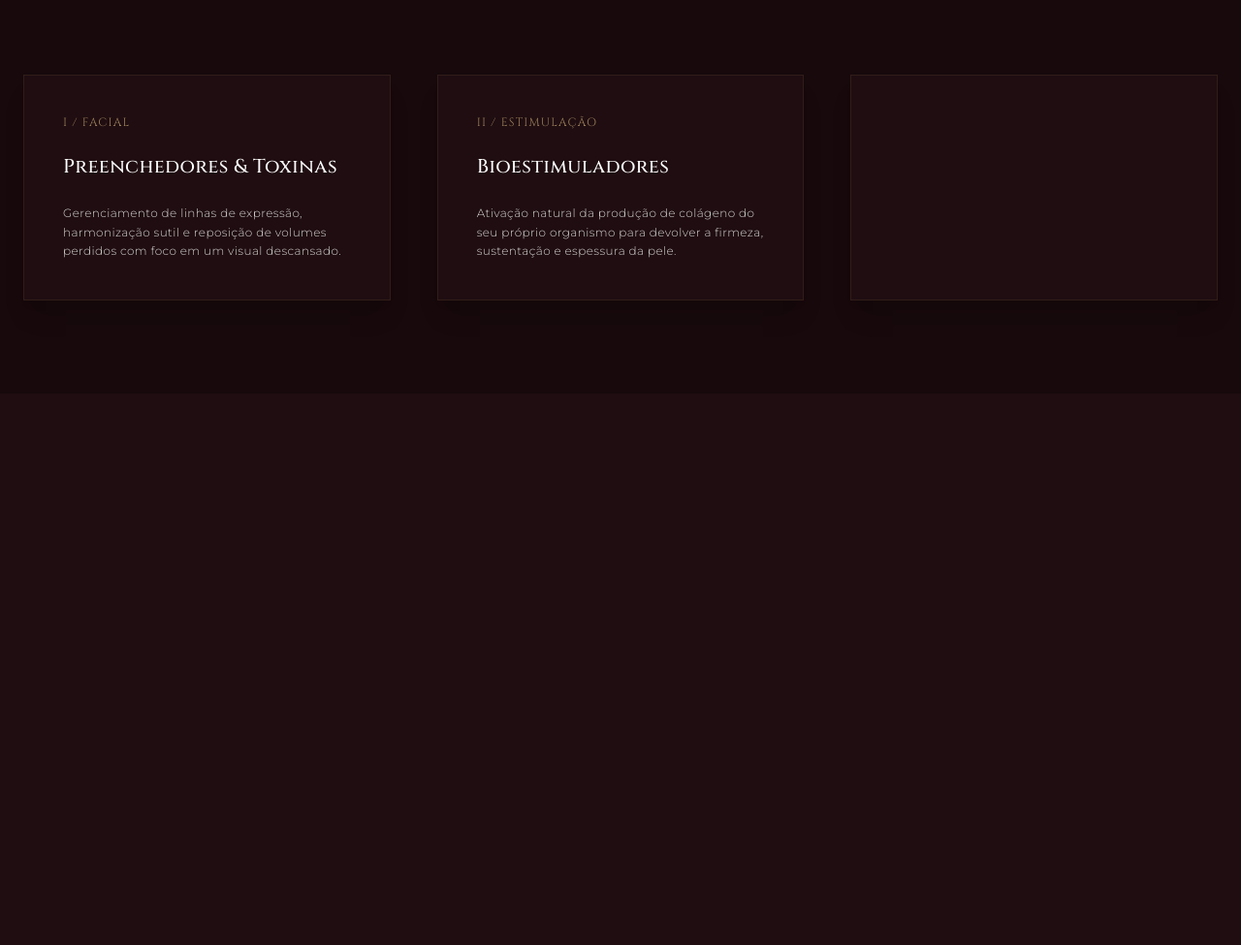
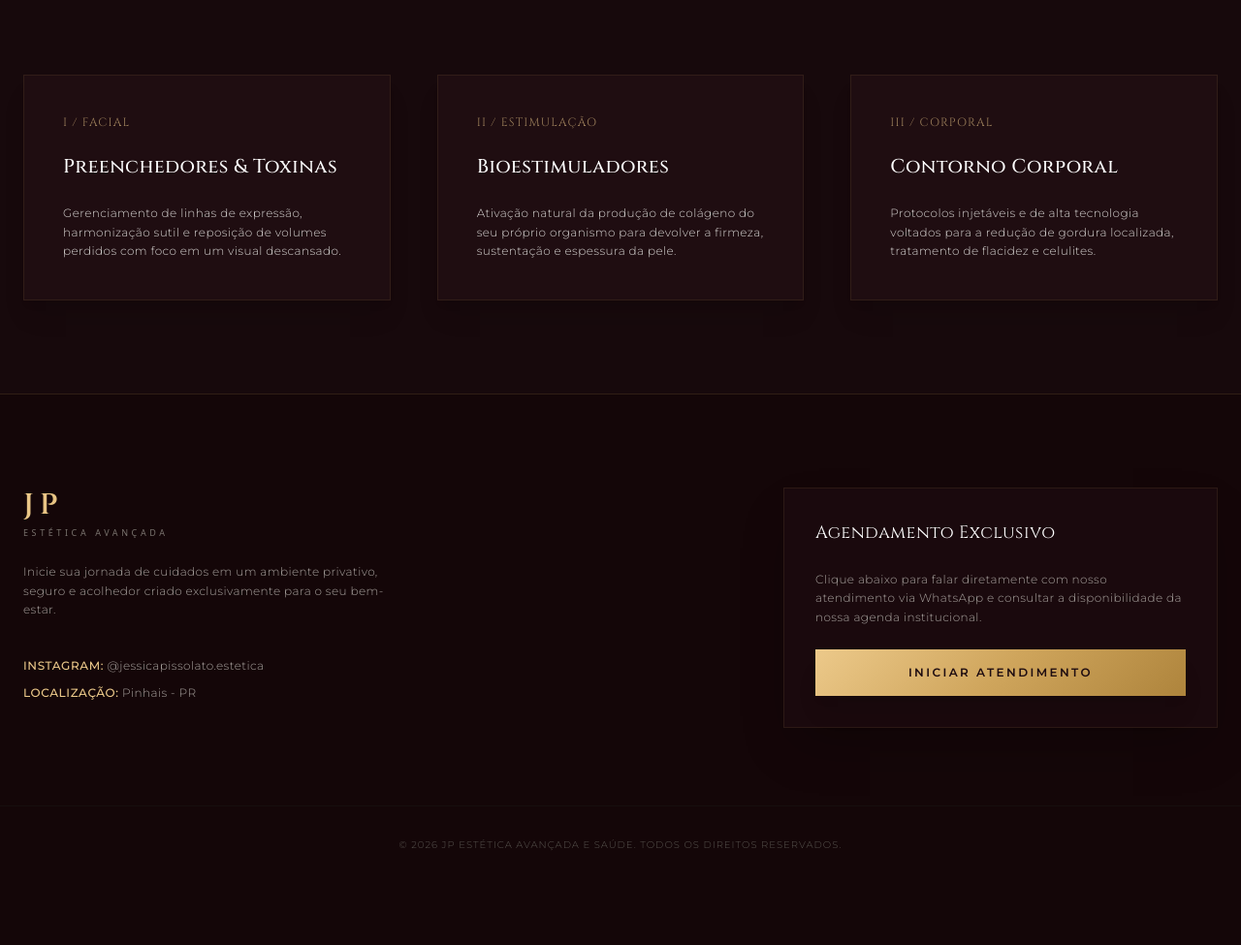
Before and after one commit to Tikajet/jp-estetica, a plain HTML site: page index.html in a window 1280 px wide. Shown: the part 1744-2719 px from the top of the page at 97% size. Before the commit the page ends 2150 px from the top, so only its background shows below. Drawn offline with nearby package versions, Linux system fonts and the light colour scheme.

Commit message:
fix: substitui imagem local por link online direto para corrigir o arco escuro

```diff
--- a/index.html
+++ b/index.html
@@ -75,7 +75,7 @@
 
                 <div class="w-[85%] aspect-[3/4] rounded-t-[200px] border border-[#CFA55C]/40 p-3 bg-[#1F0D11] shadow-2xl">
                     <div class="w-full h-full rounded-t-[190px] overflow-hidden bg-[#17090C] relative">
-                        <img src="img/foto-jessica.jpeg.jpeg" alt="Jéssica Pissolato" class="w-full h-full object-cover object-center scale-100 hover:scale-105 transition duration-700 block">
+                        <img src="https://images2.imgbox.com/00/60/G7g6mZ2g_o.jpg" alt="Jéssica Pissolato" class="w-full h-full object-cover object-center scale-100 hover:scale-105 transition duration-700 block">
                     </div>
                 </div>
             </div>
@@ -138,4 +138,54 @@
                     </p>
                 </div>
                 <div class="bg-[#1F0D11] border border-[#CFA55C]/10 p-10 hover:border-[#CFA55C]/40 transition duration-500 group space-y-6 shadow-xl">
-                    <p class="text-xs font-luxury text-[#ECC98A]/60 tracking-widest group-hover:text-[#ECC98A]
+                    <p class="text-xs font-luxury text-[#ECC98A]/60 tracking-widest group-hover:text-[#ECC98A] transition">III / CORPORAL</p>
+                    <h3 class="text-xl font-luxury font-medium text-white">Contorno Corporal</h3>
+                    <p class="text-xs font-light text-stone-300 leading-relaxed">
+                        Protocolos injetáveis e de alta tecnologia voltados para a redução de gordura localizada, tratamento de flacidez e celulites.
+                    </p>
+                </div>
+            </div>
+        </div>
+    </section>
+
+    <section id="contato" class="py-24 bg-[#140608] text-stone-200 border-t border-[#CFA55C]/15">
+        <div class="max-w-7xl mx-auto px-6 grid md:grid-cols-12 gap-16">
+            <div class="md:col-span-6 space-y-6">
+                <div class="text-left">
+                    <div class="text-3xl font-luxury font-semibold tracking-[0.2em] text-gold-gradient">JP</div>
+                    <span class="text-[9px] block font-sans tracking-[0.4em] uppercase font-light text-stone-500 mt-1">Estética Avançada</span>
+                </div>
+                <p class="text-stone-400 text-xs font-light leading-relaxed max-w-sm">
+                    Inicie sua jornada de cuidados em um ambiente privativo, seguro e acolhedor criado exclusivamente para o seu bem-estar.
+                </p>
+                <div class="space-y-3 text-xs font-light text-stone-400 pt-4">
+                    <p><strong class="text-[#ECC98A] font-medium tracking-wider uppercase">Instagram:</strong> @jessicapissolato.estetica</p>
+                    <p><strong class="text-[#ECC98A] font-medium tracking-wider uppercase">Localização:</strong> Pinhais - PR</p>
+                </div>
+            </div>
+
+            <div class="md:col-span-6 flex flex-col justify-center items-start md:items-end">
+                <div class="w-full max-w-md bg-[#1F0D11]/60 p-8 border border-[#CFA55C]/10 space-y-6 shadow-2xl">
+                    <h3 class="text-lg font-luxury text-white tracking-wide">Agendamento Exclusivo</h3>
+                    <p class="text-xs text-stone-400 font-light leading-relaxed">
+                        Clique abaixo para falar diretamente com nosso atendimento via WhatsApp e consultar a disponibilidade da nossa agenda institucional.
+                    </p>
+                    <a href="https://wa.me/5541999999999" target="_blank" class="w-full block text-center bg-gold-gradient text-[#1F0D11] font-bold text-xs py-4 tracking-[0.2em] uppercase transition duration-300 shadow-xl hover:opacity-90">
+                        Iniciar Atendimento
+                    </a>
+                </div>
+            </div>
+        </div>
+        <div class="max-w-7xl mx-auto px-6 mt-20 pt-8 border-t border-stone-900/40 text-center text-[10px] text-stone-600 tracking-widest font-light uppercase">
+            &copy; 2026 JP Estética Avançada e Saúde. Todos os direitos reservados.
+        </div>
+    </section>
+
+    <a href="https://wa.me/5541999999999" target="_blank" class="fixed bottom-6 right-6 z-50 bg-[#25D366] hover:bg-[#20BA5A] p-4 rounded-full shadow-2xl transition duration-300 transform hover:scale-110 flex items-center justify-center">
+        <svg class="w-6 h-6 text-white" fill="currentColor" viewBox="0 0 24 24">
+            <path d="M.057 24l1.687-6.163c-1.041-1.804-1.588-3.849-1.587-5.946C.06 5.348 5.4.01 12.008.01c3.202.001 6.212 1.246 8.477 3.514 2.266 2.268 3.507 5.28 3.505 8.484-.004 6.657-5.34 11.997-11.953 11.997-2.005-.001-3.973-.502-5.713-1.457L0 24zm6.59-4.846c1.6.95 3.188 1.449 4.825 1.451 5.436 0 9.86-4.37 9.864-9.799.002-2.63-1.023-5.101-2.885-6.963C16.428 2.01 13.965.982 11.96.982c-5.441 0-9.866 4.372-9.87 9.802 0 1.734.463 3.426 1.341 4.935l-.974 3.565 3.65-.948z"/>
+        </svg>
+    </a>
+
+</body>
+</html>
```
